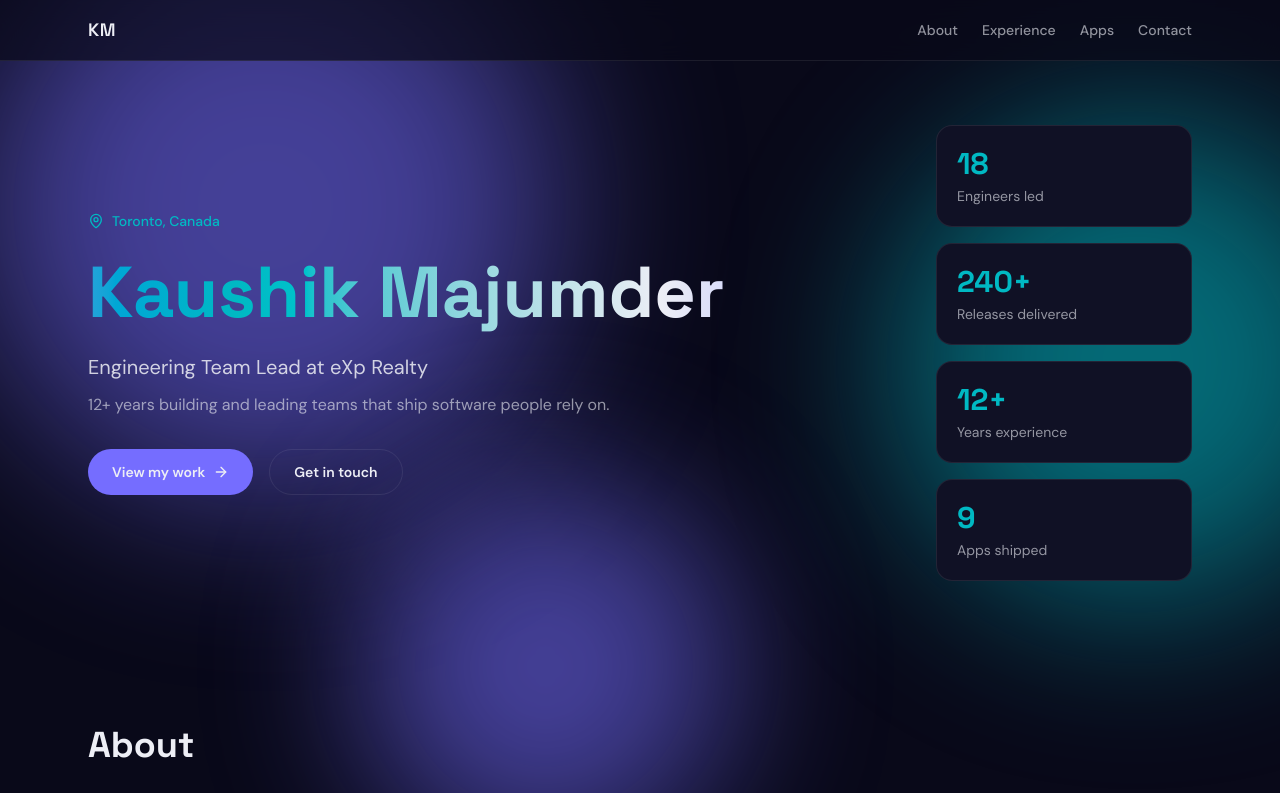
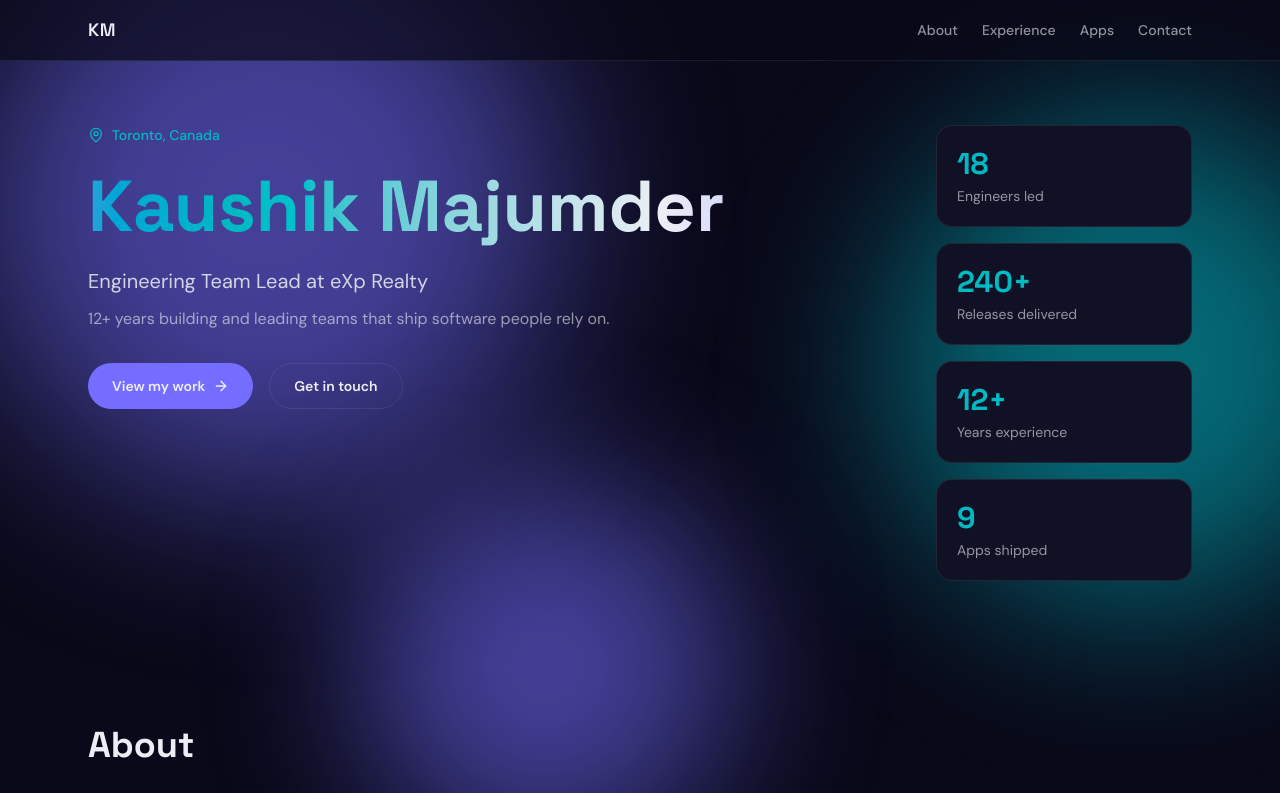
Before and after one commit to sudoku0412-stack/portfolio, a React (Vite) app: page / in a window 1280 px wide. Shown: the top 793 px of the page. Built offline with nearby package versions, Linux system fonts and the light colour scheme.

Commit message:
Top-align hero columns to remove leftover vertical gap

```diff
--- a/src/pages/Portfolio.tsx
+++ b/src/pages/Portfolio.tsx
@@ -26,7 +26,7 @@ export default function Portfolio() {
 
       <main>
         {/* Hero */}
-        <section className="mx-auto flex max-w-6xl flex-col items-center gap-10 px-6 py-16 lg:flex-row lg:items-center lg:justify-between">
+        <section className="mx-auto flex max-w-6xl flex-col items-center gap-10 px-6 py-16 lg:flex-row lg:items-start lg:justify-between">
           <div className="flex flex-col items-start">
             <Reveal variant="up">
               <p className="mb-4 flex items-center gap-2 text-sm font-medium text-accent-2">
```
